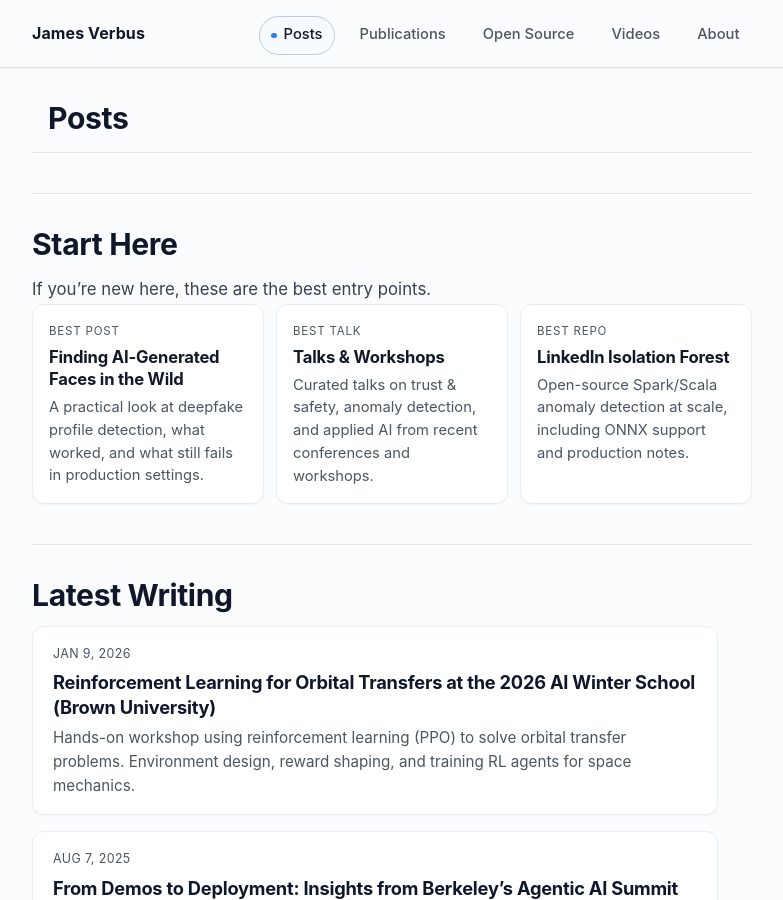
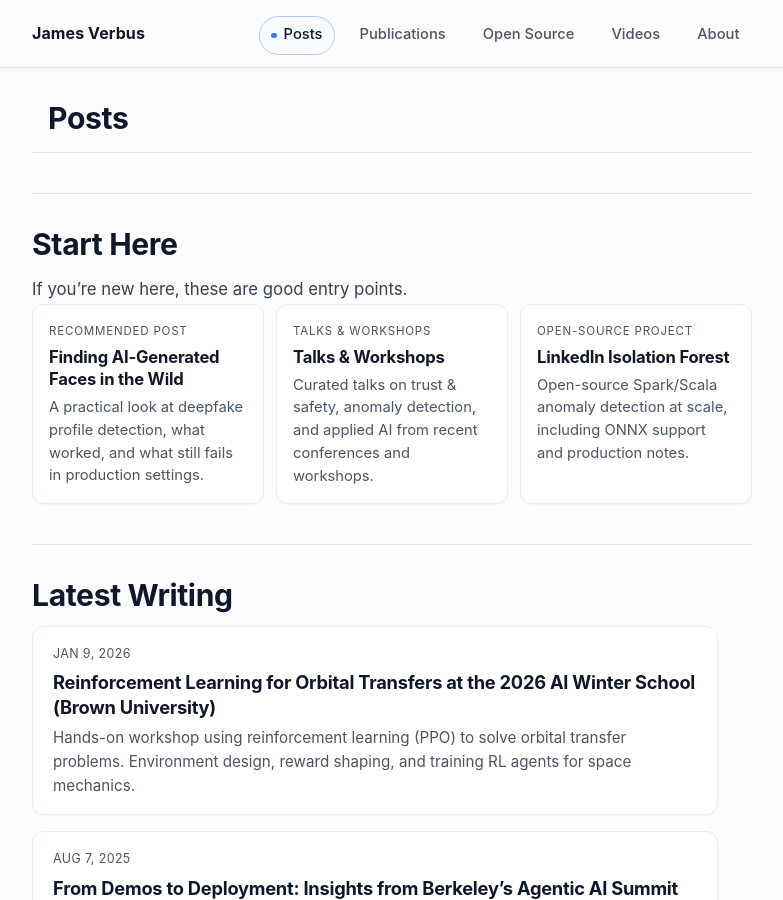
Before and after one commit to jverbus/jverbus.github.io, a Jekyll site: the page built from index.md, in a window 1280 px wide and 900 px high. Shown: the whole window, without its empty margins (248-1031 px from the left). Built offline with Jekyll 4.4.1, drawn with Linux system fonts in a browser that asks for light colours.

Commit message:
copy: soften Start Here labels to avoid 'best' wording

```diff
--- a/index.md
+++ b/index.md
@@ -7,21 +7,21 @@ description: "Personal website of James Verbus - Senior Staff Software Engineer
 
 ## Start Here
 
-<p class="home-intro">If you’re new here, these are the best entry points.</p>
+<p class="home-intro">If you’re new here, these are good entry points.</p>
 
 <div class="start-here-grid" role="list">
   <article class="start-here-card" role="listitem">
-    <p class="start-here-kicker">Best post</p>
+    <p class="start-here-kicker">Recommended post</p>
     <h3 class="start-here-title"><a href="/2024/08/15/finding-ai-generated-faces-in-the-wild/">Finding AI-Generated Faces in the Wild</a></h3>
     <p class="start-here-description">A practical look at deepfake profile detection, what worked, and what still fails in production settings.</p>
   </article>
   <article class="start-here-card" role="listitem">
-    <p class="start-here-kicker">Best talk</p>
+    <p class="start-here-kicker">Talks & workshops</p>
     <h3 class="start-here-title"><a href="/videos/">Talks & Workshops</a></h3>
     <p class="start-here-description">Curated talks on trust & safety, anomaly detection, and applied AI from recent conferences and workshops.</p>
   </article>
   <article class="start-here-card" role="listitem">
-    <p class="start-here-kicker">Best repo</p>
+    <p class="start-here-kicker">Open-source project</p>
     <h3 class="start-here-title"><a href="/open-source/">LinkedIn Isolation Forest</a></h3>
     <p class="start-here-description">Open-source Spark/Scala anomaly detection at scale, including ONNX support and production notes.</p>
   </article>
```
